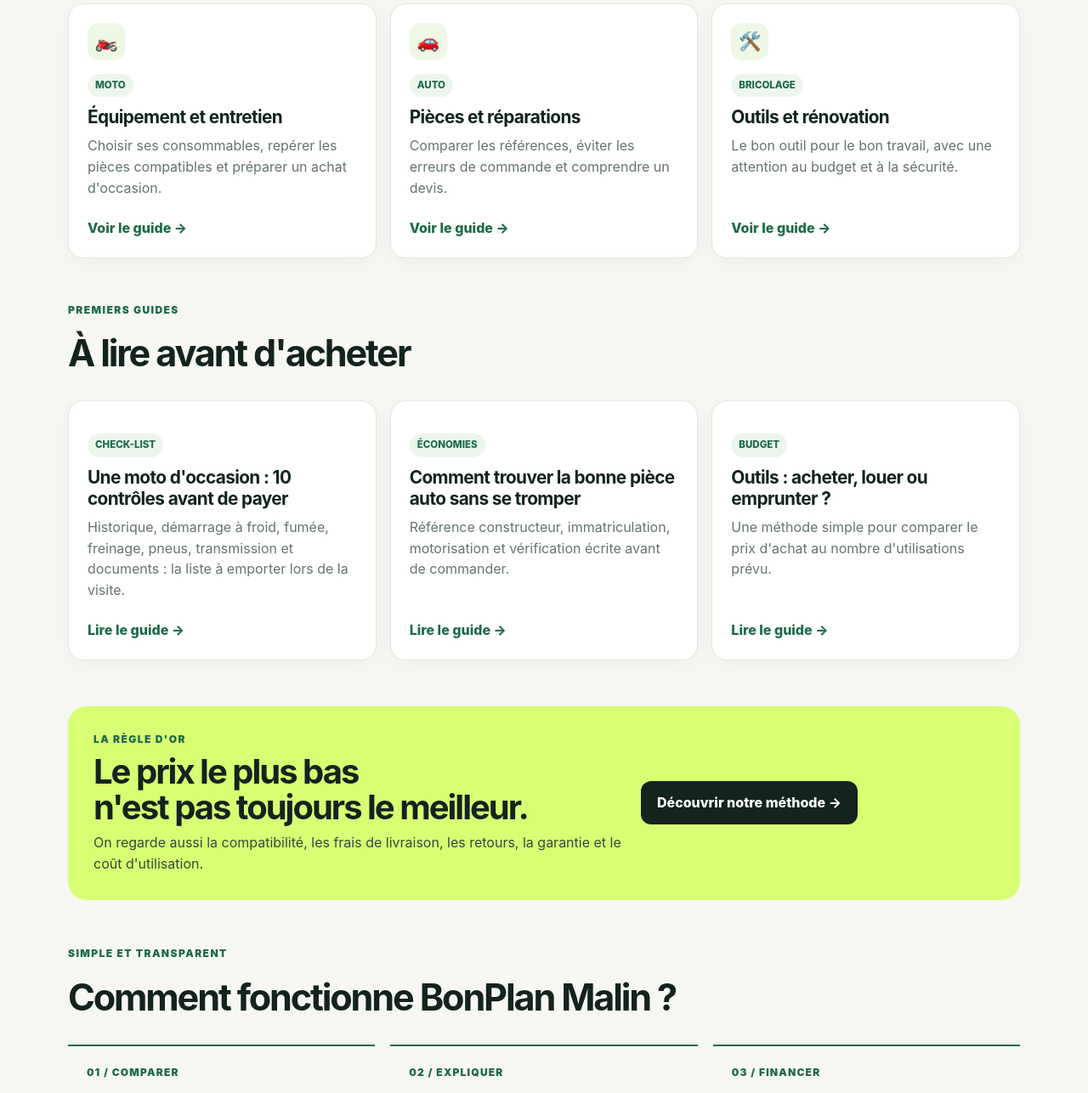
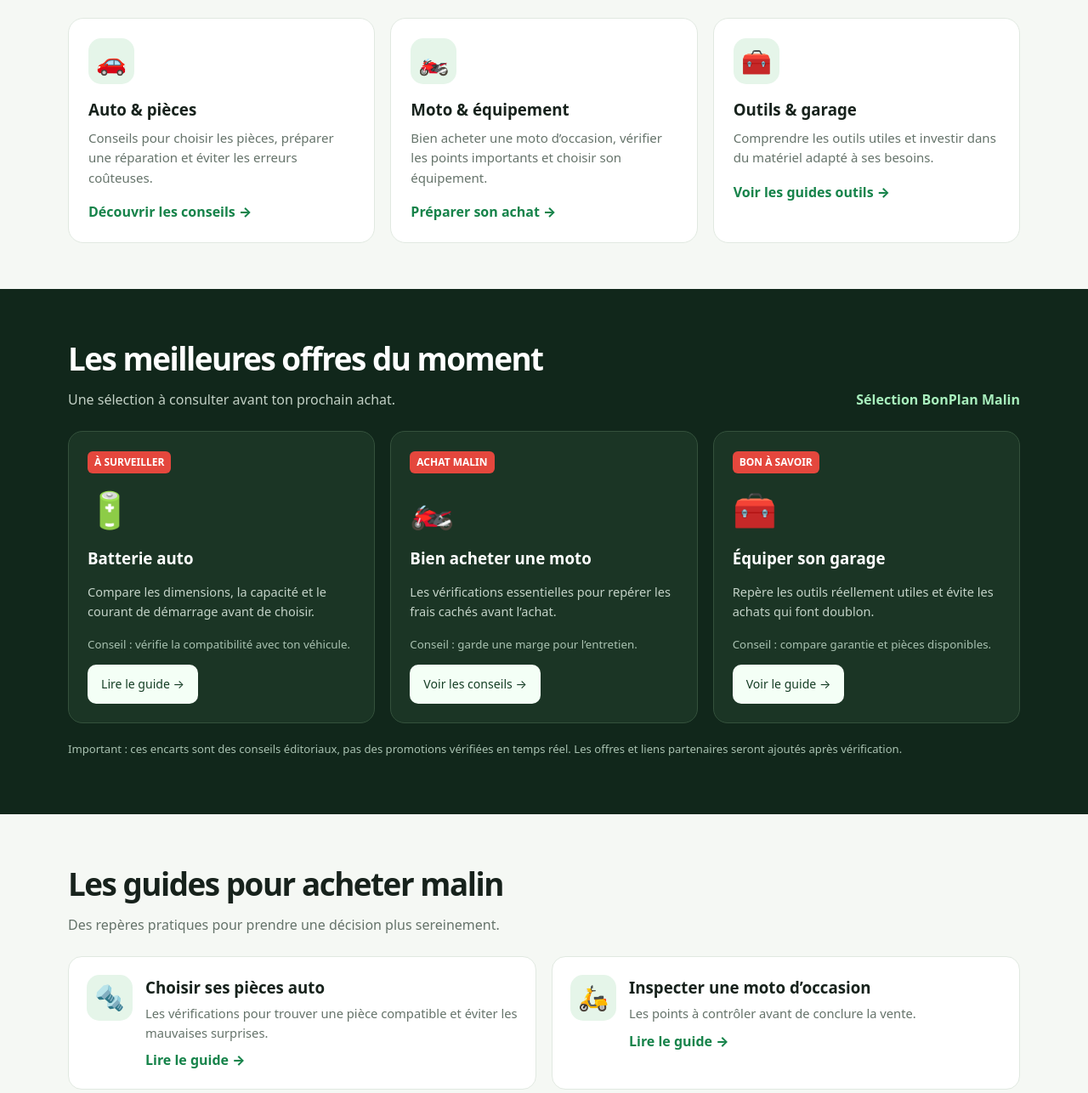
Before and after one commit to Anthony-81/bonplan-malin, a plain HTML site: page index.html in a window 1280 px wide. Shown: the part 799-2085 px from the top of the page at 85% size. Drawn offline with Linux system fonts and the light colour scheme.

Commit message:
Update index.html

```diff
--- a/index.html
+++ b/index.html
@@ -1,44 +1,55 @@
-<!DOCTYPE html>
+<!doctype html>
 <html lang="fr">
 <head>
 <meta charset="utf-8">
 <meta name="viewport" content="width=device-width, initial-scale=1">
-<meta name="description" content="Guides pratiques, comparatifs et astuces pour acheter malin en auto, moto, bricolage et maison.">
-<meta name="theme-color" content="#10251f">
-<title>BonPlan Malin — Achetez mieux, dépensez moins</title>
+<meta name="description" content="BonPlan Malin : guides et conseils pour économiser sur l'auto, la moto et l'outillage.">
+<title>BonPlan Malin — Auto, moto & outils</title>
 <style>
-:root{--ink:#13231e;--green:#1c6b4b;--lime:#d8ff73;--paper:#f6f7f2;--muted:#65736b;--line:#e1e6de;--white:#fff}
-*{box-sizing:border-box}html{scroll-behavior:smooth}body{margin:0;background:var(--paper);color:var(--ink);font-family:Inter,ui-sans-serif,system-ui,-apple-system,BlinkMacSystemFont,"Segoe UI",sans-serif;line-height:1.55}
-a{color:inherit} .wrap{width:min(1120px,92%);margin:auto}
-header{background:var(--ink);color:white;padding:18px 0}.nav{display:flex;align-items:center;justify-content:space-between;gap:20px}.logo{font-weight:900;font-size:1.25rem;letter-spacing:-.04em}.logo span{color:var(--lime)}nav{display:flex;gap:22px;flex-wrap:wrap}nav a{font-size:.9rem;text-decoration:none;color:#e3e9e4}
-.hero{background:var(--ink);color:white;padding:66px 0 74px;position:relative;overflow:hidden}.hero:after{content:"";position:absolute;width:420px;height:420px;border:80px solid #254437;border-radius:50%;right:-100px;top:-180px;opacity:.6}.hero-inner{position:relative;z-index:1;max-width:760px}.eyebrow{color:var(--lime);font-size:.78rem;font-weight:800;letter-spacing:.13em;text-transform:uppercase}.hero h1{font-size:clamp(2.6rem,7vw,5.3rem);line-height:.98;letter-spacing:-.065em;margin:18px 0 22px}.hero h1 em{font-style:normal;color:var(--lime)}.hero p{font-size:1.12rem;max-width:610px;color:#d2ddd5}.actions{display:flex;gap:12px;flex-wrap:wrap;margin-top:28px}.btn{display:inline-block;padding:13px 19px;border-radius:12px;font-weight:800;text-decoration:none}.btn-primary{background:var(--lime);color:var(--ink)}.btn-outline{border:1px solid #65776d;color:white}.notice{font-size:.82rem;color:#b9c8bf;margin-top:18px}
-main{padding:48px 0 70px}.section-head{display:flex;justify-content:space-between;align-items:end;gap:20px;margin-bottom:22px}.section-head h2{font-size:clamp(1.8rem,4vw,2.7rem);letter-spacing:-.05em;line-height:1.05;margin:8px 0}.section-head p{max-width:430px;color:var(--muted);margin:0}.kicker{font-size:.75rem;color:var(--green);font-weight:900;letter-spacing:.12em;text-transform:uppercase}
-.grid{display:grid;grid-template-columns:repeat(3,1fr);gap:16px}.card{background:white;border:1px solid var(--line);border-radius:18px;overflow:hidden;display:flex;flex-direction:column;min-height:260px;box-shadow:0 5px 22px #152a1a08}.card-top{padding:22px 22px 4px}.icon{width:44px;height:44px;border-radius:13px;background:#eff8e4;display:grid;place-items:center;font-size:1.35rem}.tag{display:inline-block;font-size:.72rem;font-weight:800;color:var(--green);background:#edf6ed;border-radius:30px;padding:5px 9px;margin-top:16px}.card h3{font-size:1.3rem;letter-spacing:-.03em;line-height:1.2;margin:12px 0 8px}.card p{color:var(--muted);margin:0}.card-bottom{padding:18px 22px 22px;margin-top:auto}.text-link{font-weight:850;text-decoration:none;color:var(--green)}.text-link:hover{text-decoration:underline}
-.banner{margin:54px 0;background:var(--lime);border-radius:22px;padding:30px;display:grid;grid-template-columns:1.2fr .8fr;gap:20px;align-items:center}.banner h2{font-size:clamp(1.7rem,4vw,2.5rem);letter-spacing:-.05em;line-height:1.05;margin:8px 0}.banner p{margin:0;color:#344a3d}.banner .btn{background:var(--ink);color:white;justify-self:start}
-.steps{display:grid;grid-template-columns:repeat(3,1fr);gap:18px;margin-top:22px}.step{padding:22px;border-top:2px solid var(--green)}.num{font-size:.75rem;color:var(--green);font-weight:900;letter-spacing:.1em}.step h3{margin:10px 0 6px}.step p{color:var(--muted);margin:0}
-.faq{margin-top:54px}.faq details{background:white;border:1px solid var(--line);border-radius:12px;padding:16px 18px;margin:10px 0}.faq summary{font-weight:800;cursor:pointer}.faq details p{color:var(--muted)}
-footer{background:var(--ink);color:#d5dfd8;padding:32px 0}.footer-inner{display:flex;justify-content:space-between;gap:25px;flex-wrap:wrap}.footer-small{font-size:.82rem;max-width:680px;color:#aebeb4}.footer-links{display:flex;gap:16px;flex-wrap:wrap}.footer-links a{font-size:.85rem}
-@media(max-width:760px){nav{gap:12px}.hero{padding:50px 0}.grid{grid-template-columns:1fr}.section-head{display:block}.section-head p{margin-top:12px}.banner{grid-template-columns:1fr;padding:24px}.steps{grid-template-columns:1fr}.hero:after{right:-270px}}
+:root{--green:#16834a;--dark:#10271b;--red:#e4473d;--ink:#17221c;--muted:#65736a;--bg:#f5f8f4;--line:#e1e9e1}
+*{box-sizing:border-box}html{scroll-behavior:smooth}body{margin:0;background:var(--bg);color:var(--ink);font:16px/1.55 system-ui,-apple-system,"Segoe UI",sans-serif}a{color:inherit;text-decoration:none}.wrap{width:min(1120px,calc(100% - 32px));margin:auto}
+.top{background:var(--dark);color:#e8f4eb;padding:8px 0;font-size:.82rem}.top .wrap{display:flex;justify-content:space-between;gap:12px;flex-wrap:wrap}
+header{background:white;border-bottom:1px solid var(--line)}.head{min-height:76px;display:flex;align-items:center;justify-content:space-between;gap:20px}.brand{font-weight:900;font-size:1.35rem;letter-spacing:-.04em;display:flex;align-items:center;gap:10px}.logo{background:var(--green);color:white;border-radius:12px;width:42px;height:42px;display:grid;place-items:center}.brand b{color:var(--green)}nav{display:flex;align-items:center;gap:20px;font-weight:750;font-size:.92rem}nav a:hover,.link{color:var(--green)}.cta{background:var(--red);color:white;padding:10px 14px;border-radius:10px}
+.hero{padding:60px 0;background:radial-gradient(circle at 85% 15%,#16834a20,transparent 30%),linear-gradient(135deg,#fff,#f0f7ef);border-bottom:1px solid var(--line)}.hero-grid{display:grid;grid-template-columns:1.15fr .85fr;align-items:center;gap:38px}.pill{display:inline-block;background:#e1f4e7;color:#0d6035;border:1px solid #c7e8d2;border-radius:99px;padding:6px 12px;font-weight:800;font-size:.82rem}h1{font-size:clamp(2.4rem,5vw,4rem);line-height:1.05;letter-spacing:-.055em;margin:18px 0}h1 em{font-style:normal;color:var(--green)}.hero p{color:var(--muted);max-width:590px;font-size:1.06rem}
+.search{display:flex;gap:8px;background:white;padding:7px;border:1px solid #dce7dd;border-radius:14px;box-shadow:0 10px 30px #13321e12;max-width:570px;margin-top:24px}.search input{min-width:0;flex:1;border:0;outline:0;padding:10px 12px;font:inherit}.search button,.button{border:0;cursor:pointer;border-radius:10px;background:var(--green);color:white;font-weight:800;padding:12px 16px;font:inherit}.search button:hover,.button:hover{background:#0d6035}.small{font-size:.82rem!important}
+.visual{position:relative;min-height:300px;display:grid;place-items:center}.visual-card{width:min(100%,390px);background:#14251b;color:white;padding:26px;border-radius:25px;box-shadow:0 25px 55px #0e2f271f;transform:rotate(2deg)}.visual-top,.visual-bottom{display:flex;justify-content:space-between;align-items:center;gap:10px;font-weight:800}.tag{background:var(--red);border-radius:7px;padding:4px 8px;font-size:.75rem}.emoji{text-align:center;font-size:5rem;padding:22px 0 10px}.visual-card h2{margin:0 0 6px;font-size:1.45rem}.visual-card p{color:#c8d7cd;font-size:.9rem;margin:0}.visual-bottom{border-top:1px solid #385143;margin-top:20px;padding-top:15px;font-size:.9rem}.visual-bottom strong{color:#8de0a8}.badge{position:absolute;right:0;bottom:8px;background:white;border:1px solid var(--line);box-shadow:0 12px 25px #10271b18;border-radius:12px;padding:11px;font-weight:800;transform:rotate(-3deg)}
+section{padding:54px 0}.section-head{display:flex;align-items:end;justify-content:space-between;gap:18px;margin-bottom:24px}.section-head h2{margin:0;font-size:clamp(1.7rem,3vw,2.3rem);letter-spacing:-.04em}.section-head p{color:var(--muted);margin:7px 0 0}.cards{display:grid;grid-template-columns:repeat(3,1fr);gap:18px}.card{background:white;border:1px solid var(--line);border-radius:18px;padding:23px;transition:.2s}.card:hover{transform:translateY(-4px);box-shadow:0 15px 30px #0f321c12}.icon{display:grid;place-items:center;width:54px;height:54px;background:#e5f5e9;border-radius:15px;font-size:1.8rem;margin-bottom:15px}.card h3{margin:0 0 8px}.card p{color:var(--muted);font-size:.94rem;margin:0 0 16px}.link{font-weight:800}
+.deals{background:#11271b;color:white}.deals .section-head p{color:#c2d0c5}.deal{background:#1b3525;border:1px solid #34513c;border-radius:17px;padding:22px}.deal .icon{background:transparent;padding:0;width:auto;height:auto;display:block;font-size:2.6rem;margin:10px 0}.deal h3{margin:0 0 8px}.deal p{color:#c4d3c8;font-size:.91rem}.deal small{color:#a9c2b1}.deal .button{display:inline-block;background:#f4fff6;color:#153d25;margin-top:12px;font-size:.88rem}.deal .button:hover{background:#d7f5df}.deal-label{display:inline-block;background:var(--red);color:white;border-radius:6px;padding:4px 8px;font-size:.75rem;font-weight:900}
+.guides{display:grid;grid-template-columns:1fr 1fr;gap:18px}.guide{display:flex;gap:15px;background:white;border:1px solid var(--line);border-radius:16px;padding:21px}.guide .icon{flex-shrink:0;margin:0}.guide h3{margin:0 0 5px}.guide p{color:var(--muted);font-size:.92rem;margin:0 0 9px}
+.trust{padding:32px 0;background:#e8f4e9;border-block:1px solid #d5e8d8}.trust-grid{display:grid;grid-template-columns:repeat(3,1fr);gap:20px;text-align:center}.trust strong,.trust span{display:block}.trust span{color:#5d7162;font-size:.9rem}
+footer{background:#0c1c12;color:#dce9df;padding:30px 0;font-size:.9rem}.foot{display:flex;justify-content:space-between;gap:24px;flex-wrap:wrap}footer p{color:#a8bcae;max-width:530px;margin:8px 0}footer a{text-decoration:underline;text-underline-offset:3px}.notice{display:none;color:#a8efbd;margin-top:12px;font-weight:700}
+@media(max-width:760px){.head{align-items:flex-start;padding:15px 0;flex-direction:column;gap:13px}nav{width:100%;gap:12px;flex-wrap:wrap;font-size:.86rem}.hero{padding:42px 0}.hero-grid{grid-template-columns:1fr;gap:10px}.visual{min-height:270px}.visual-card{max-width:360px}section{padding:42px 0}.cards{grid-template-columns:1fr}.guides{grid-template-columns:1fr}.section-head{align-items:flex-start;flex-direction:column}.trust-grid{grid-template-columns:1fr;text-align:left}.search{flex-direction:column}.search button{width:100%}}
 </style>
 </head>
 <body>
-<header><div class="wrap nav"><a class="logo" href="#" aria-label="BonPlan Malin accueil" style="text-decoration:none">bonplan<span>malin.</span></a><nav><a href="#guides">Guides</a><a href="#categories">Catégories</a><a href="#methode">Notre méthode</a></nav></div></header>
-<section class="hero"><div class="wrap hero-inner"><div class="eyebrow">Moins dépenser. Mieux choisir.</div><h1>Les bons achats.<br><em>Sans prise de tête.</em></h1><p>Des conseils concrets pour comparer, éviter les mauvaises surprises et trouver le bon rapport qualité-prix en auto, moto, bricolage et maison.</p><div class="actions"><a class="btn btn-primary" href="#guides">Découvrir les guides ↓</a><a class="btn btn-outline" href="#methode">Comment on choisit</a></div><div class="notice">Guides indépendants • Pas de stock • Accès gratuit</div></div></section>
-<main class="wrap">
-<section id="categories"><div class="section-head"><div><div class="kicker">Explorez</div><h2>Des achats plus malins,<br>dans la vraie vie.</h2></div><p>On privilégie les critères qui comptent vraiment : compatibilité, durabilité, coût total et pièges à éviter.</p></div>
-<div class="grid">
-<article class="card"><div class="card-top"><div class="icon">🏍️</div><span class="tag">MOTO</span><h3>Équipement et entretien</h3><p>Choisir ses consommables, repérer les pièces compatibles et préparer un achat d'occasion.</p></div><div class="card-bottom"><a class="text-link" href="#guide-moto">Voir le guide →</a></div></article>
-<article class="card"><div class="card-top"><div class="icon">🚗</div><span class="tag">AUTO</span><h3>Pièces et réparations</h3><p>Comparer les références, éviter les erreurs de commande et comprendre un devis.</p></div><div class="card-bottom"><a class="text-link" href="#guide-auto">Voir le guide →</a></div></article>
-<article class="card"><div class="card-top"><div class="icon">🛠️</div><span class="tag">BRICOLAGE</span><h3>Outils et rénovation</h3><p>Le bon outil pour le bon travail, avec une attention au budget et à la sécurité.</p></div><div class="card-bottom"><a class="text-link" href="#guide-brico">Voir le guide →</a></div></article>
-</div></section>
-<section id="guides" style="padding-top:52px"><div class="kicker">Premiers guides</div><h2 style="font-size:clamp(1.8rem,4vw,2.7rem);letter-spacing:-.05em;margin:8px 0 22px">À lire avant d'acheter</h2><div class="grid">
-<article class="card" id="guide-moto"><div class="card-top"><span class="tag">CHECK-LIST</span><h3>Une moto d'occasion : 10 contrôles avant de payer</h3><p>Historique, démarrage à froid, fumée, freinage, pneus, transmission et documents : la liste à emporter lors de la visite.</p></div><div class="card-bottom"><a class="text-link" href="guides/moto-occasion.html">Lire le guide →</a></div></article>
-<article class="card" id="guide-auto"><div class="card-top"><span class="tag">ÉCONOMIES</span><h3>Comment trouver la bonne pièce auto sans se tromper</h3><p>Référence constructeur, immatriculation, motorisation et vérification écrite avant de commander.</p></div><div class="card-bottom"><a class="text-link" href="guides/piece-auto.html">Lire le guide →</a></div></article>
-<article class="card" id="guide-brico"><div class="card-top"><span class="tag">BUDGET</span><h3>Outils : acheter, louer ou emprunter ?</h3><p>Une méthode simple pour comparer le prix d'achat au nombre d'utilisations prévu.</p></div><div class="card-bottom"><a class="text-link" href="guides/outils.html">Lire le guide →</a></div></article>
-</div></section>
-<section class="banner"><div><div class="kicker">La règle d'or</div><h2>Le prix le plus bas<br>n'est pas toujours le meilleur.</h2><p>On regarde aussi la compatibilité, les frais de livraison, les retours, la garantie et le coût d'utilisation.</p></div><a class="btn" href="#methode">Découvrir notre méthode →</a></section>
-<section id="methode"><div class="kicker">Simple et transparent</div><h2 style="font-size:clamp(1.8rem,4vw,2.7rem);letter-spacing:-.05em;margin:8px 0">Comment fonctionne BonPlan Malin ?</h2><div class="steps"><div class="step"><div class="num">01 / COMPARER</div><h3>Vérifier avant d'acheter</h3><p>Comparer plusieurs vendeurs et lire les conditions, pas seulement le prix affiché.</p></div><div class="step"><div class="num">02 / EXPLIQUER</div><h3>Des conseils utiles</h3><p>Nos guides doivent aider à décider. Les recommandations commerciales seront signalées clairement.</p></div><div class="step"><div class="num">03 / FINANCER</div><h3>Une rémunération transparente</h3><p>Certains liens pourront être affiliés. Si tu achètes par ces liens, le site peut recevoir une commission, sans surcoût annoncé pour toi.</p></div></div></section>
-<section class="faq"><div class="kicker">Questions fréquentes</div><h2 style="font-size:2rem;letter-spacing:-.04em">À savoir</h2><details><summary>Les recommandations sont-elles sponsorisées ?</summary><p>Ce site de démonstration ne contient actuellement aucun partenariat ni lien d'affiliation actif. Toute relation commerciale future devra être indiquée clairement.</p></details><details><summary>Le site garantit-il le prix le moins cher ?</summary><p>Non. Les prix et stocks changent. Vérifiez toujours le prix final, les frais de livraison et les conditions chez le vendeur avant de commander.</p></details><details><summary>Comment contacter l'éditeur ?</summary><p>Avant publication publique, ajoutez ici une adresse de contact professionnelle ainsi que les mentions légales et la politique de confidentialité adaptées à votre situation.</p></details></section>
+<div class="top"><div class="wrap"><span>🔧 Des conseils pratiques pour dépenser moins</span><span>Auto · Moto · Outillage</span></div></div>
+<header><div class="wrap head"><a class="brand" href="index.html"><span class="logo">✓</span><span>BonPlan <b>Malin</b></span></a><nav><a href="#categories">Catégories</a><a href="#bons-plans">Bons plans</a><a href="#guides">Guides pratiques</a><a class="cta" href="#bons-plans">Voir les bons plans ↗</a></nav></div></header>
+<main>
+<section class="hero"><div class="wrap hero-grid"><div><span class="pill">💡 Le bon choix, au bon prix</span><h1>Entretiens mieux.<br><em>Dépense moins.</em></h1><p>Des conseils simples, des guides utiles et une sélection de bons plans pour l’auto, la moto et l’outillage. Pour acheter plus malin, sans perdre de temps.</p><form class="search" id="search-form"><input id="search-input" type="search" placeholder="Ex. : batterie moto, clé à choc…" aria-label="Rechercher"><button type="submit">Rechercher</button></form><p class="small">✓ Des explications accessibles · ✓ Des achats plus réfléchis</p><div id="search-notice" class="notice" role="status"></div></div><div class="visual"><div class="visual-card"><div class="visual-top"><span>LA SÉLECTION MALINE</span><span class="tag">BON PLAN</span></div><div class="emoji">🛠️ 🚗</div><h2>Le bon équipement, au juste prix.</h2><p>Compare les options avant de sortir la carte bleue.</p><div class="visual-bottom"><span>Conseils & économies</span><strong>Mode malin ✓</strong></div></div><div class="badge">💚 Simple, pratique, utile</div></div></div></section>
+<section id="categories"><div class="wrap"><div class="section-head"><div><h2>Tu cherches quoi aujourd’hui ?</h2><p>Choisis ton univers et trouve les informations utiles.</p></div></div><div class="cards">
+<article class="card" data-search="auto voiture pièce pièces entretien réparation"><div class="icon">🚗</div><h3>Auto & pièces</h3><p>Conseils pour choisir les pièces, préparer une réparation et éviter les erreurs coûteuses.</p><a class="link" href="guides/piece-auto.html">Découvrir les conseils →</a></article>
+<article class="card" data-search="moto occasion casque équipement entretien"><div class="icon">🏍️</div><h3>Moto & équipement</h3><p>Bien acheter une moto d’occasion, vérifier les points importants et choisir son équipement.</p><a class="link" href="guides/moto-occasion.html">Préparer son achat →</a></article>
+<article class="card" data-search="outils outillage bricolage clé choc perceuse garage"><div class="icon">🧰</div><h3>Outils & garage</h3><p>Comprendre les outils utiles et investir dans du matériel adapté à ses besoins.</p><a class="link" href="guides/outils.html">Voir les guides outils →</a></article>
+</div></div></section>
+<section class="deals" id="bons-plans"><div class="wrap"><div class="section-head"><div><h2>Les meilleures offres du moment</h2><p>Une sélection à consulter avant ton prochain achat.</p></div><span style="color:#a8efbd;font-weight:800">Sélection BonPlan Malin</span></div><div class="cards">
+<article class="deal" data-search="batterie voiture auto entretien démarrage"><span class="deal-label">À SURVEILLER</span><div class="icon">🔋</div><h3>Batterie auto</h3><p>Compare les dimensions, la capacité et le courant de démarrage avant de choisir.</p><small>Conseil : vérifie la compatibilité avec ton véhicule.</small><br><a class="button" href="guides/piece-auto.html">Lire le guide →</a></article>
+<article class="deal" data-search="moto occasion équipement casque"><span class="deal-label">ACHAT MALIN</span><div class="icon">🏍️</div><h3>Bien acheter une moto</h3><p>Les vérifications essentielles pour repérer les frais cachés avant l’achat.</p><small>Conseil : garde une marge pour l’entretien.</small><br><a class="button" href="guides/moto-occasion.html">Voir les conseils →</a></article>
+<article class="deal" data-search="outils garage outillage clé choc perceuse"><span class="deal-label">BON À SAVOIR</span><div class="icon">🧰</div><h3>Équiper son garage</h3><p>Repère les outils réellement utiles et évite les achats qui font doublon.</p><small>Conseil : compare garantie et pièces disponibles.</small><br><a class="button" href="guides/outils.html">Voir le guide →</a></article>
+</div><p class="small" style="color:#a9c2b1;margin-top:20px">Important : ces encarts sont des conseils éditoriaux, pas des promotions vérifiées en temps réel. Les offres et liens partenaires seront ajoutés après vérification.</p></div></section>
+<section id="guides"><div class="wrap"><div class="section-head"><div><h2>Les guides pour acheter malin</h2><p>Des repères pratiques pour prendre une décision plus sereinement.</p></div></div><div class="guides">
+<article class="guide" data-search="pièces auto choisir pièce voiture référence"><div class="icon">🔩</div><div><h3>Choisir ses pièces auto</h3><p>Les vérifications pour trouver une pièce compatible et éviter les mauvaises surprises.</p><a class="link" href="guides/piece-auto.html">Lire le guide →</a></div></article>
+<article class="guide" data-search="moto occasion acheter vérifier contrôle"><div class="icon">🛵</div><div><h3>Inspecter une moto d’occasion</h3><p>Les points à contrôler avant de conclure la vente.</p><a class="link" href="guides/moto-occasion.html">Lire le guide →</a></div></article>
+<article class="guide" data-search="outils outillage garage bricolage"><div class="icon">🛠️</div><div><h3>Choisir ses outils</h3><p>Adapter son équipement à ses travaux et à son budget.</p><a class="link" href="guides/outils.html">Lire le guide →</a></div></article>
+<article class="guide" data-search="économie comparatif budget acheter malin"><div class="icon">💶</div><div><h3>Acheter sans gaspiller</h3><p>Comparer le prix, la qualité, la garantie et le coût sur la durée.</p><a class="link" href="#bons-plans">Voir les conseils →</a></div></article>
+</div></div></section>
+<div class="trust"><div class="wrap trust-grid"><div><strong>🧭 Des conseils clairs</strong><span>Pour mieux comprendre avant d’acheter</span></div><div><strong>🔎 Comparer avant de choisir</strong><span>Prix, compatibilité et garantie</span></div><div><strong>💚 Une approche pragmatique</strong><span>Privilégier l’utile au superflu</span></div></div></div>
 </main>
-<footer><div class="wrap footer-inner"><div><div class="logo">bonplan<span style="color:var(--lime)">malin.</span></div><div class="footer-small">Projet éditorial en lancement. Les guides sont informatifs et ne remplacent pas l'avis d'un professionnel, notamment pour les réparations mécaniques et les travaux à risque.</div></div><div class="footer-links"><a href="mentions-legales.html">Mentions légales</a><a href="confidentialite.html">Confidentialité</a><a href="contact.html">Contact</a></div></div></footer>
-</body></html>
+<footer><div class="wrap foot"><div><a class="brand" href="index.html"><span class="logo">✓</span><span>BonPlan <b>Malin</b></span></a><p>Des guides pratiques pour l’auto, la moto et l’outillage. Un achat réfléchi commence par une bonne information.</p></div><div><strong>BonPlan Malin</strong><p>Les contenus sont informatifs. Vérifie la compatibilité des pièces et les conditions des vendeurs avant achat.</p><p>© <span id="year"></span> BonPlan Malin</p></div></div></footer>
+<script>
+document.getElementById('year').textContent=new Date().getFullYear();
+const form=document.getElementById('search-form'),input=document.getElementById('search-input'),notice=document.getElementById('search-notice');
+form.addEventListener('submit',function(e){e.preventDefault();const q=input.value.trim().toLocaleLowerCase('fr');const items=[...document.querySelectorAll('[data-search]')];if(!q){notice.style.display='block';notice.textContent='Saisis un mot-clé pour lancer la recherche.';return;}const matches=items.filter(x=>(x.dataset.search+' '+x.textContent).toLocaleLowerCase('fr').includes(q));items.forEach(x=>x.style.display=matches.includes(x)?'':'none');notice.style.display='block';notice.textContent=matches.length?matches.length+' résultat(s) trouvé(s). Les éléments correspondants sont affichés ci-dessous.':'Aucun résultat pour « '+input.value.trim()+' ». Essaie auto, moto, batterie ou outils.';document.getElementById('categories').scrollIntoView({behavior:'smooth'});});
+input.addEventListener('input',function(){if(!input.value.trim()){document.querySelectorAll('[data-search]').forEach(x=>x.style.display='');notice.style.display='none';}});
+</script>
+</body>
+</html>
```
